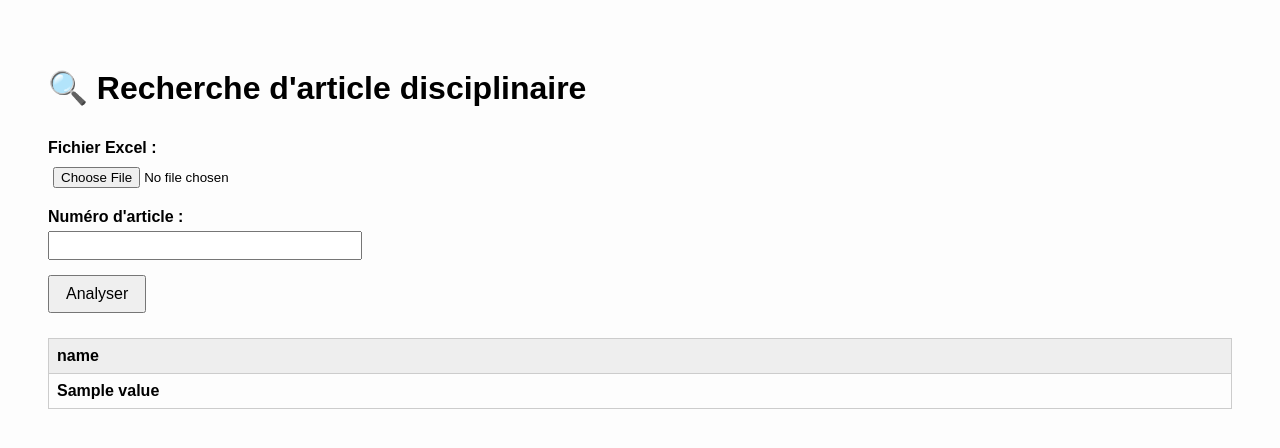
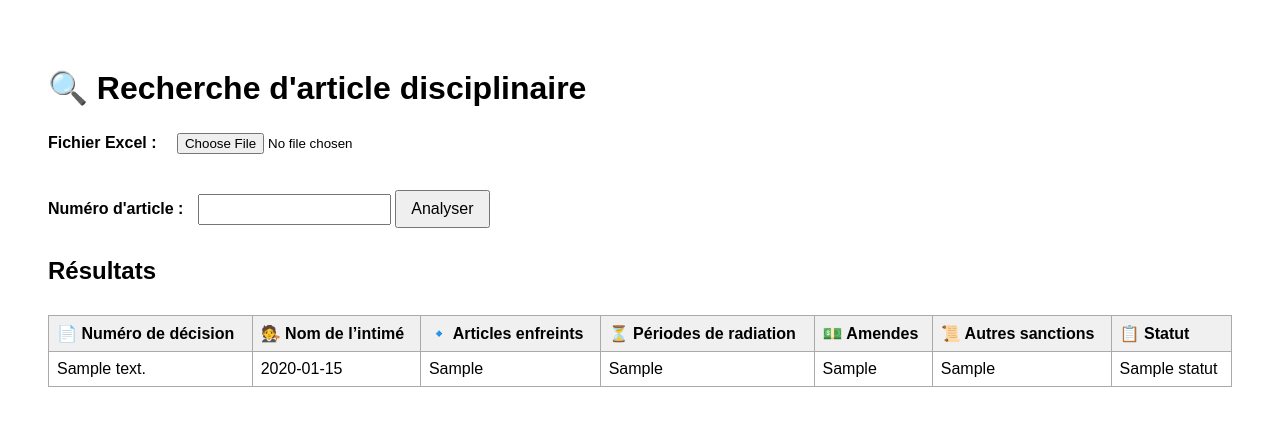
Before and after one commit to BPelletier258/analyseur-discipline, a Flask app: template templates/index.html in a window 1280 px wide. Shown: the top 448 px of the page. Run offline with Flask 2, Linux system fonts and the light colour scheme; the template is opened without the code that fills it: most values are stand-ins (such as "Sample title", 1, 10 or a date in 2020).

Commit message:
Update index.html

```diff
--- a/templates/index.html
+++ b/templates/index.html
@@ -7,104 +7,94 @@
         body {
             font-family: Arial, sans-serif;
             padding: 40px;
-            background-color: #fdfdfd;
         }
-
         h1 {
             font-size: 2em;
-            margin-bottom: 1em;
+            margin-bottom: 20px;
         }
-
-        label {
+        .highlight {
             font-weight: bold;
+            color: red;
         }
-
-        input[type="file"],
-        input[type="text"] {
-            margin-top: 5px;
-            margin-bottom: 15px;
-            padding: 5px;
-            width: 300px;
+        table {
+            width: 100%;
+            border-collapse: collapse;
+            margin-top: 30px;
         }
-
-        button {
-            padding: 8px 16px;
-            font-size: 1em;
-            cursor: pointer;
+        th, td {
+            border: 1px solid #aaa;
+            padding: 8px;
+            text-align: left;
         }
-
-        .erreur {
+        th {
+            background-color: #f0f0f0;
+        }
+        .error {
             color: red;
             font-weight: bold;
             margin-top: 20px;
         }
-
-        table {
-            margin-top: 25px;
-            border-collapse: collapse;
-            width: 100%;
-        }
-
-        th, td {
-            border: 1px solid #ccc;
-            padding: 8px;
-            text-align: left;
-        }
-
-        th {
-            background-color: #eee;
-        }
-
-        td:first-child {
+        label {
             font-weight: bold;
         }
-
-        .highlight {
-            color: red;
-            font-weight: bold;
+        input[type="file"],
+        input[type="text"] {
+            padding: 6px;
+            margin-bottom: 12px;
+            margin-left: 10px;
+        }
+        button {
+            padding: 8px 14px;
+            font-size: 1em;
         }
     </style>
 </head>
 <body>
+
     <h1>🔍 Recherche d'article disciplinaire</h1>
 
     <form method="post" action="/analyse" enctype="multipart/form-data">
-        <div>
-            <label for="fichier">Fichier Excel :</label><br>
-            <input type="file" name="fichier" id="fichier" required>
-        </div>
-        <div>
-            <label for="article">Numéro d'article :</label><br>
-            <input type="text" name="article" id="article" required>
-        </div>
-        <div>
-            <button type="submit">Analyser</button>
-        </div>
+        <label for="fichier">Fichier Excel :</label>
+        <input type="file" name="fichier" required><br><br>
+
+        <label for="article">Numéro d'article :</label>
+        <input type="text" name="article" required>
+        <button type="submit">Analyser</button>
     </form>
 
     {% if erreur %}
-        <div class="erreur">Erreur de traitement : {{ erreur }}</div>
+        <div class="error">Erreur de traitement : {{ erreur }}</div>
     {% endif %}
 
     {% if resultats %}
+        <h2>Résultats</h2>
         <table>
             <thead>
                 <tr>
-                    {% for col in resultats[0].keys() %}
-                        <th>{{ col }}</th>
-                    {% endfor %}
+                    <th>📄 Numéro de décision</th>
+                    <th>🧑‍⚖️ Nom de l’intimé</th>
+                    <th>🔹 Articles enfreints</th>
+                    <th>⏳ Périodes de radiation</th>
+                    <th>💵 Amendes</th>
+                    <th>📜 Autres sanctions</th>
+                    <th>📋 Statut</th>
                 </tr>
             </thead>
             <tbody>
                 {% for row in resultats %}
-                    <tr>
-                        {% for value in row.values() %}
-                            <td class="{% if 'Art' in value|string %}highlight{% endif %}">{{ value }}</td>
-                        {% endfor %}
-                    </tr>
+                <tr>
+                    <td>{{ row["numero de decision"] }}</td>
+                    <td>{{ row["nom de l'intime"] }}</td>
+                    <td>{{ row["articles enfreints"]|safe }}</td>
+                    <td>{{ row["duree totale effective radiation"] }}</td>
+                    <td>{{ row["article amende/chef"] }}</td>
+                    <td>{{ row["autres sanctions"] }}</td>
+                    <td>{{ row["Statut"] }}</td>
+                </tr>
                 {% endfor %}
             </tbody>
         </table>
     {% endif %}
+
 </body>
 </html>
```
